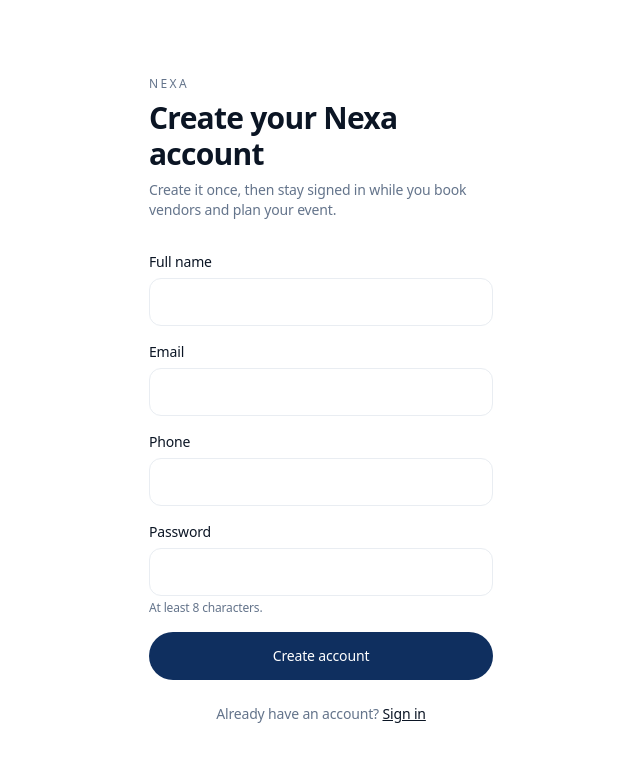
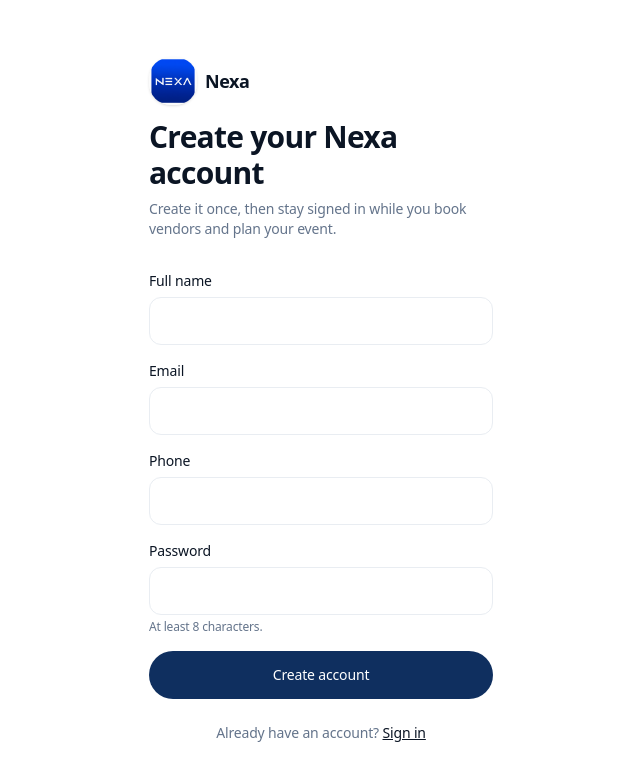
Before and after one commit to erasystems811/nexa, a Next.js app: page /register in a window 1280 px wide. Shown: the top 780 px of the page, without its empty margins (319-959 px from the left). Built offline with nearby package versions, Linux system fonts and the light colour scheme; no server answers.

Commit message:
Use Nexa logo across app

```diff
--- a/src/app/admin/layout.tsx
+++ b/src/app/admin/layout.tsx
@@ -3,6 +3,7 @@ import type { Route } from "next";
 import { redirect } from "next/navigation";
 import { requireSession, signOut } from "@/modules/auth";
 import { currentStaff, recordLogin, can, PERMISSIONS as P } from "@/modules/admin";
+import { Logo } from "@/components/logo";
 import { Button } from "@/components/ui";
 import type { Permission } from "@/modules/admin";
 
@@ -36,8 +37,8 @@ export default async function AdminLayout({
     <div className="min-h-dvh bg-[color:var(--color-surface-sunk)]">
       <header className="border-b border-[color:var(--color-line)] bg-white">
         <div className="mx-auto flex max-w-4xl items-center justify-between px-5 py-4">
-          <Link href="/admin" className="text-sm font-semibold tracking-tight">
-            Nexa Admin
+          <Link href="/admin" aria-label="Nexa Admin home">
+            <Logo label="Nexa Admin" markClassName="size-8 rounded-xl" textClassName="text-sm" />
           </Link>
           <form action={signOut}>
             <Button type="submit" variant="ghost" className="h-9 px-4 text-xs">
--- a/src/app/layout.tsx
+++ b/src/app/layout.tsx
@@ -2,9 +2,13 @@ import type { Metadata, Viewport } from "next";
 import "./globals.css";
 
 export const metadata: Metadata = {
-  title: "Nexa — Event supply marketplace",
+  title: "Nexa - Event supply marketplace",
   description:
     "Open one app. Close it knowing your event is under control. Book verified providers and pay safely.",
+  icons: {
+    icon: "/nexa-logo.png",
+    apple: "/nexa-logo.png",
+  },
 };
 
 export const viewport: Viewport = {
--- a/src/app/login/login-form.tsx
+++ b/src/app/login/login-form.tsx
@@ -3,6 +3,7 @@
 import Link from "next/link";
 import { useActionState } from "react";
 import { signIn, type AuthFormState } from "@/modules/auth/actions";
+import { Logo } from "@/components/logo";
 import { Alert, Button, Field } from "@/components/ui";
 
 const initialState: AuthFormState = {};
@@ -12,9 +13,9 @@ export function LoginForm({ next }: { next: string }) {
 
   return (
     <main className="mx-auto flex min-h-dvh max-w-sm flex-col justify-center px-5 py-12">
-      <p className="text-xs uppercase tracking-[0.2em] text-[color:var(--color-ink-muted)]">
-        Nexa
-      </p>
+      <Link href="/" aria-label="Nexa home">
+        <Logo markClassName="size-12 rounded-[1.35rem]" textClassName="text-lg" />
+      </Link>
       <h1 className="mt-2 text-3xl font-semibold tracking-tight">Welcome back</h1>
       <p className="mt-2 text-sm text-[color:var(--color-ink-muted)]">
         Sign in once and continue planning your event.
--- a/src/app/page.tsx
+++ b/src/app/page.tsx
@@ -2,6 +2,7 @@ import Link from "next/link";
 import { featuredProviders, listCategories } from "@/modules/marketplace";
 import { getSession } from "@/modules/auth";
 import { FLAGS, isEnabled } from "@/modules/settings";
+import { Logo } from "@/components/logo";
 import { SearchBar } from "@/components/search-bar";
 
 /** Marketplace home. PRD Section 14 + Addendum Section 3 (premium, image-led). */
@@ -17,7 +18,9 @@ export default async function HomePage() {
     <main className="mx-auto max-w-3xl px-5 pb-16">
       {/* Top bar */}
       <header className="flex items-center justify-between py-5">
-        <span className="text-lg font-semibold tracking-tight">Nexa</span>
+        <Link href="/" aria-label="Nexa home">
+          <Logo markClassName="size-10 rounded-[1.1rem]" textClassName="text-lg" />
+        </Link>
         <nav className="flex items-center gap-5 text-sm">
           {session ? (
             <>
--- a/src/app/register/page.tsx
+++ b/src/app/register/page.tsx
@@ -3,6 +3,7 @@
 import Link from "next/link";
 import { useActionState } from "react";
 import { signUp, type AuthFormState } from "@/modules/auth/actions";
+import { Logo } from "@/components/logo";
 import { Alert, Button, Field } from "@/components/ui";
 
 const initialState: AuthFormState = {};
@@ -12,9 +13,9 @@ export default function RegisterPage() {
 
   return (
     <main className="mx-auto flex min-h-dvh max-w-sm flex-col justify-center px-5 py-12">
-      <p className="text-xs uppercase tracking-[0.2em] text-[color:var(--color-ink-muted)]">
-        Nexa
-      </p>
+      <Link href="/" aria-label="Nexa home">
+        <Logo markClassName="size-12 rounded-[1.35rem]" textClassName="text-lg" />
+      </Link>
       <h1 className="mt-2 text-3xl font-semibold tracking-tight">Create your Nexa account</h1>
       <p className="mt-2 text-sm text-[color:var(--color-ink-muted)]">
         Create it once, then stay signed in while you book vendors and plan your event.
--- a/src/app/studio/layout.tsx
+++ b/src/app/studio/layout.tsx
@@ -1,5 +1,6 @@
 import Link from "next/link";
 import { requireRole, signOut } from "@/modules/auth";
+import { Logo } from "@/components/logo";
 import { Button } from "@/components/ui";
 
 /** Nexa Business Studio. PRD Section 13. Never "Vendor Portal" (Section 16). */
@@ -21,8 +22,8 @@ export default async function StudioLayout({
     <div className="min-h-dvh bg-[color:var(--color-surface-sunk)] pb-20">
       <header className="border-b border-[color:var(--color-line)] bg-white">
         <div className="mx-auto flex max-w-2xl items-center justify-between px-5 py-4">
-          <Link href="/studio" className="text-sm font-semibold tracking-tight">
-            Business Studio
+          <Link href="/studio" aria-label="Business Studio home">
+            <Logo label="Business Studio" markClassName="size-8 rounded-xl" textClassName="text-sm" />
           </Link>
           <div className="flex items-center gap-3">
             <form action={signOut}>
--- /dev/null
+++ b/src/components/logo.tsx
@@ -0,0 +1,30 @@
+import Image from "next/image";
+import clsx from "clsx";
+
+type LogoProps = {
+  label?: string;
+  className?: string;
+  markClassName?: string;
+  textClassName?: string;
+};
+
+export function Logo({
+  label = "Nexa",
+  className,
+  markClassName,
+  textClassName,
+}: LogoProps) {
+  return (
+    <span className={clsx("inline-flex items-center gap-2", className)}>
+      <Image
+        src="/nexa-logo.png"
+        alt=""
+        width={64}
+        height={64}
+        className={clsx("size-9 rounded-2xl object-cover shadow-sm", markClassName)}
+        priority
+      />
+      <span className={clsx("font-semibold tracking-tight", textClassName)}>{label}</span>
+    </span>
+  );
+}
```
Also changed, not shown: public/nexa-logo.png (added).
